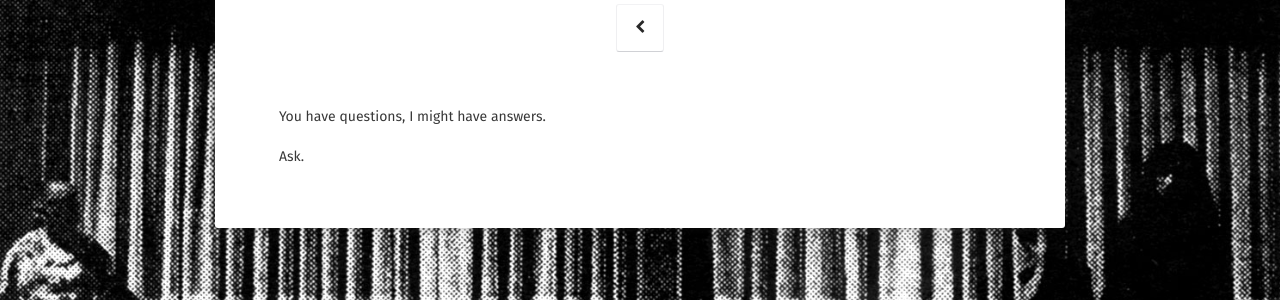
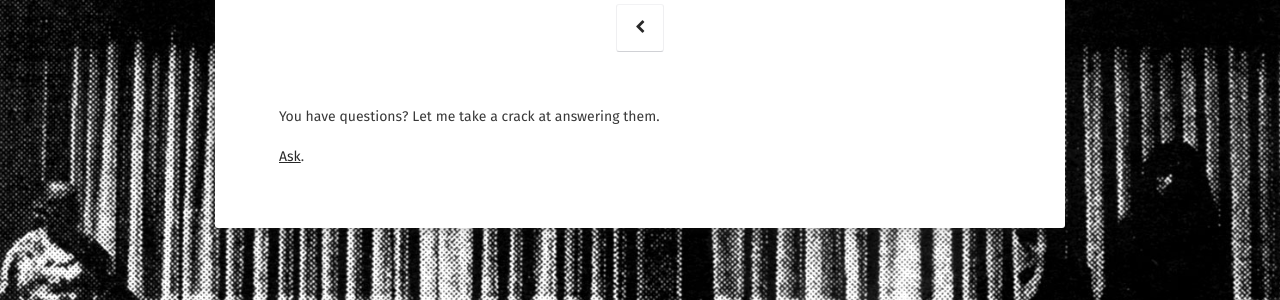
Before and after one commit to catachresis/bwo, a Jekyll site: the page built from ans.md, in a window 1280 px wide. Shown: the part 185-485 px from the top of the page. Built offline with Jekyll 4.4.1, drawn with Linux system fonts in a browser that asks for light colours; some web fonts are replaced; comment, search, counter and statistics services are not loaded.

Commit message:
page updates

```diff
--- a/ans.md
+++ b/ans.md
@@ -4,6 +4,6 @@ title: Answers
 permalink: /ans/
 ---
 
-You have questions, I might have answers.
+You have questions? Let me take a crack at answering them.
 
-Ask.
+<a href="mailto:{{ site.email }}?subject=Page%20not%20found">Ask</a>.
```
Also changed, not shown: blog.md (+1 -1 lines), projects.md (added, +5 -0 lines).
